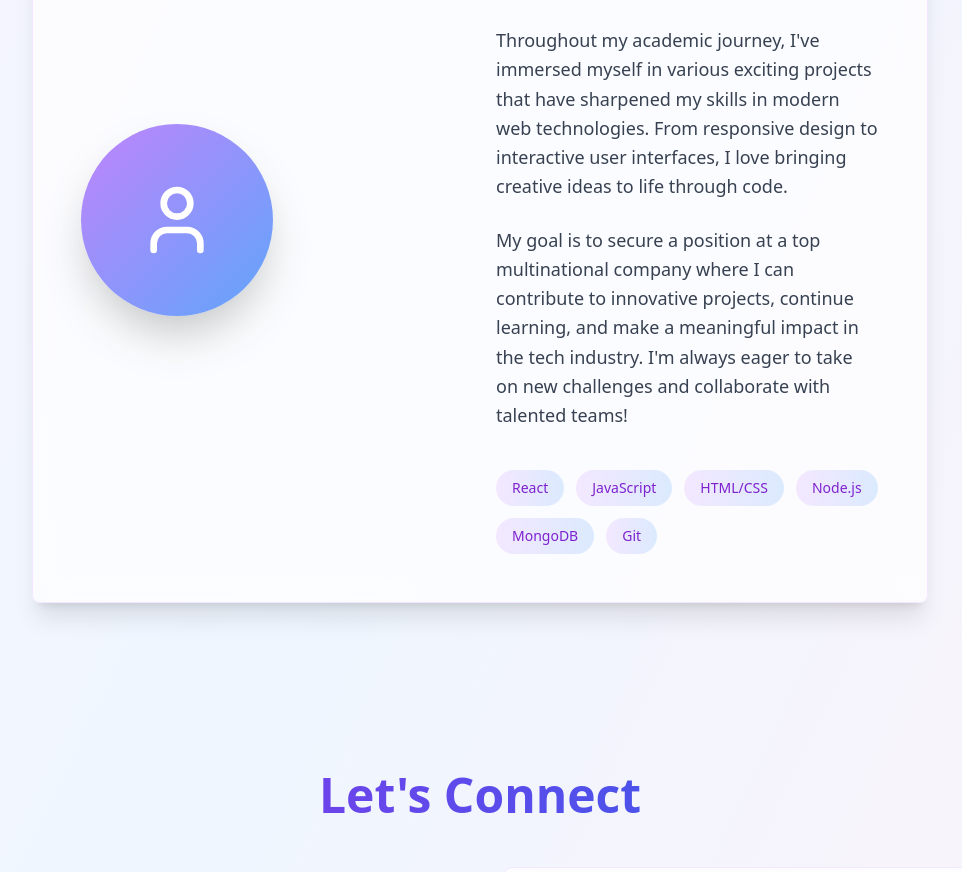
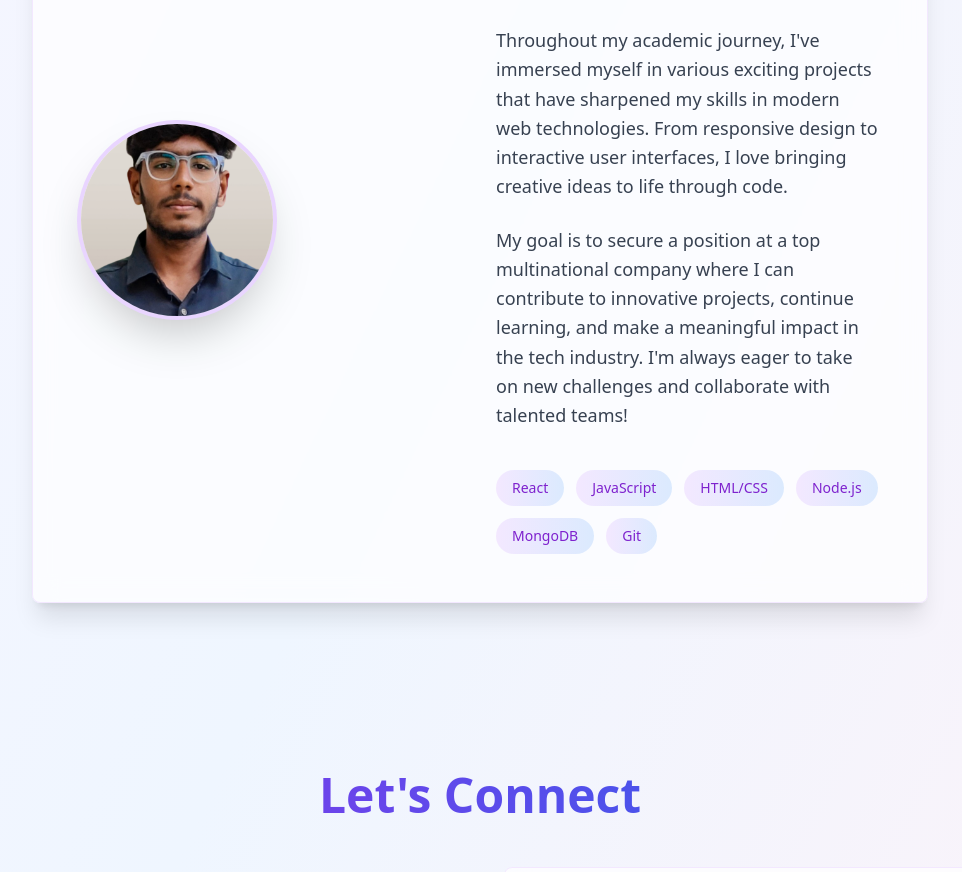
Before and after one commit to 1U22CS102-SASIKUMAR/sasikumar, a React (Vite) app: page / in a window 1280 px wide. Shown: the part 1140-2012 px from the top of the page, without its empty margins (160-1122 px from the left). Built offline with nearby package versions, Linux system fonts and the light colour scheme.

Commit message:
Add photo to About Me section
Added the provided photo to the About Me section of the portfolio website.

```diff
--- a/src/pages/Index.tsx
+++ b/src/pages/Index.tsx
@@ -1,3 +1,4 @@
+
 import { useState } from "react";
 import { Mail, Phone, Linkedin, Github, Code, User, Home as HomeIcon } from "lucide-react";
 import { Button } from "@/components/ui/button";
@@ -95,8 +96,12 @@ const Index = () => {
           <Card className="p-8 md:p-12 bg-white/70 backdrop-blur-md border-purple-100 shadow-xl">
             <div className="grid md:grid-cols-2 gap-8 items-center">
               <div>
-                <div className="w-48 h-48 mx-auto md:mx-0 rounded-full bg-gradient-to-br from-purple-400 to-blue-400 flex items-center justify-center shadow-2xl">
-                  <User size={80} className="text-white" />
+                <div className="w-48 h-48 mx-auto md:mx-0 rounded-full overflow-hidden shadow-2xl ring-4 ring-purple-200">
+                  <img
+                    src="/lovable-uploads/a1aaace2-76d6-4b48-a458-7dc055fe5ebc.png"
+                    alt="Sasi Kumar"
+                    className="w-full h-full object-cover"
+                  />
                 </div>
               </div>
               <div className="space-y-6">
```
Also changed, not shown: public/lovable-uploads/a1aaace2-76d6-4b48-a458-7dc055fe5ebc.png (added).
